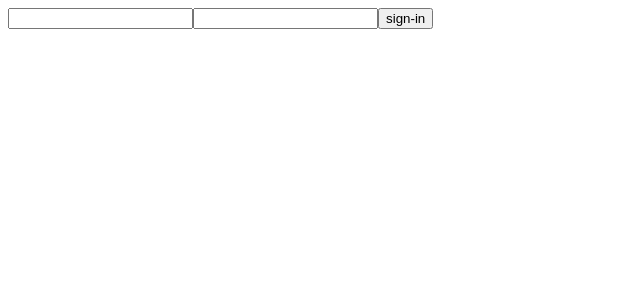
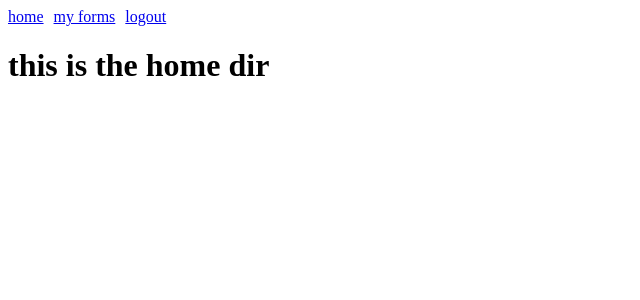
Before and after one commit to saulanbrian/form-app, a React (Vite) app in the folder frontend/: page /home/ in a window 1280 px wide. Before the commit this address led to /auth/sign-in/. Shown: the top 300 px of the page, without its empty margins (0-640 px from the left). Built offline with nearby package versions, Linux system fonts and the light colour scheme.

Commit message:
create logout functionality

```diff
--- a/frontend/src/components/auth-form.jsx
+++ b/frontend/src/components/auth-form.jsx
@@ -1,4 +1,4 @@
-import { Form,useActionData } from 'react-router-dom'
+import { Form,useActionData,Navigate,redirect } from 'react-router-dom'
 
 function AuthForm({action,method}){
 
@@ -8,7 +8,7 @@ function AuthForm({action,method}){
   <input name='username' />
   <input name='password' type='password' />
   { method == 'signup' &&
-  <input name='password-' type='password' />
+  <input name='password-confirmation' type='password' />
   }
   <button>{method}</button>
   <h1>{ data && data.message && data.message }</h1>
--- /dev/null
+++ b/frontend/src/pages/logout.jsx
@@ -0,0 +1,6 @@
+import { Navigate } from 'react-router-dom'
+
+export default function Logout(){
+  localStorage.clear()
+  return <Navigate to='../../home/'/>
+}
--- a/frontend/src/pages/signin.jsx
+++ b/frontend/src/pages/signin.jsx
@@ -1,5 +1,6 @@
 import AuthForm from '../components/auth-form'
 import api from '../api'
+import { redirect } from 'react-router-dom'
 
 function SignIn(){
 
@@ -22,9 +23,9 @@ const SignInAction = async({request}) => {
     })
     if (res.status === 200){
       localStorage.setItem('ACCESS_TOKEN',res.data.access)
-      localStorage.setItem('REFRESH_TOKEN',res.data.refresh)
-      return {message:'logged in successfuly'}
-      }
+      localStorage.setItem('REFRESH_TOKEN',res.data.refresh);
+      return redirect('/home')
+    }
 
   }catch(e){
     if (e.response && e.response.status === 401){
--- a/frontend/src/root.jsx
+++ b/frontend/src/root.jsx
@@ -1,13 +1,21 @@
-import { NavLink, Outlet } from 'react-router-dom'
+import { NavLink, Outlet,Navigate } from 'react-router-dom'
 
 function Root(){
+
+  const navStyle = {
+    display:'flex',
+    gap:'10px',
+  }
+
+
 
   return (
   <>
     <header>
-    <h1>you are in the root</h1>
-      <nav>
+      <nav style={navStyle}>
         <NavLink to='home/'>home</NavLink>
+        <NavLink to='forms/'>my forms</NavLink>
+        <NavLink to='auth/logout/'>logout</NavLink>
       </nav>
     </header>
     <main>
```
Also changed, not shown: frontend/src/App.jsx (+12 -3 lines).
